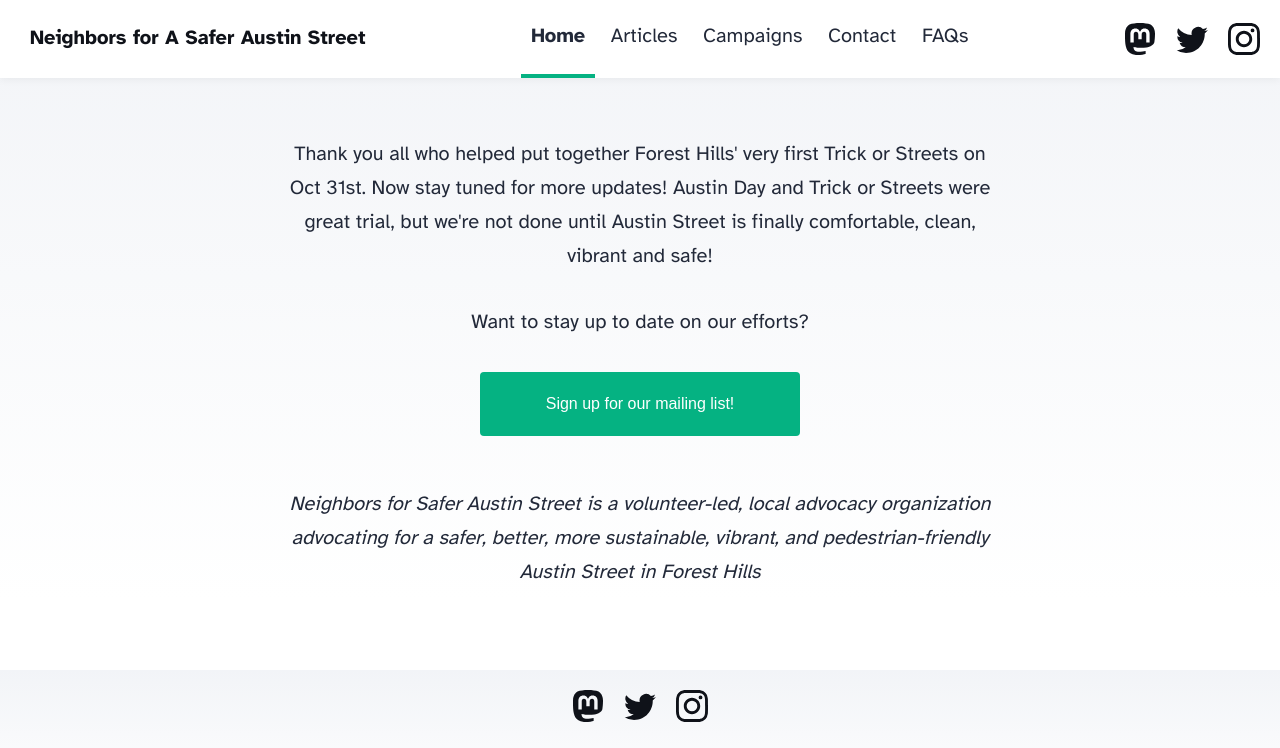
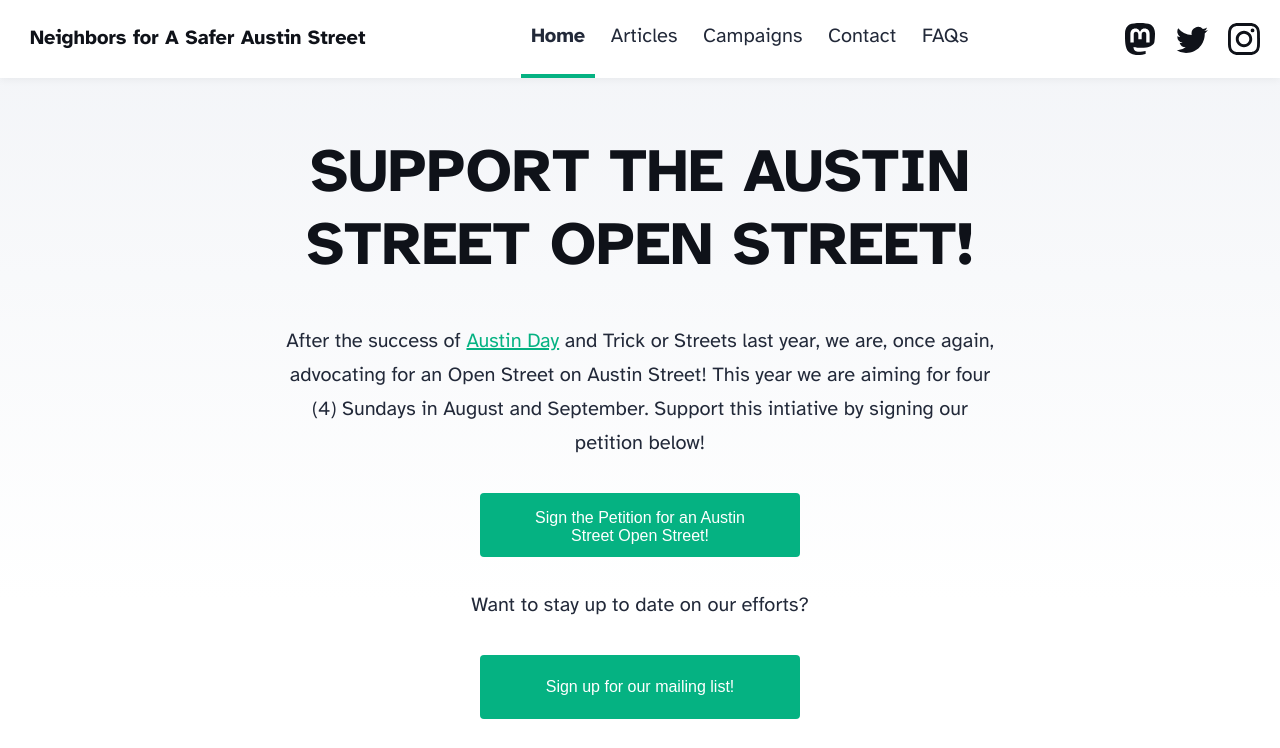
Before and after one commit to jb-reefer/nasas-astro, an Astro site: page / in a window 1280 px wide. Shown: the top 748 px of the page. Built offline with nearby package versions, Linux system fonts and the light colour scheme; Astro itself is replaced by a stand-in of ours; some packages are replaced by stand-ins of ours.

Commit message:
Update the homepage with the ASOS petition

```diff
--- a/src/pages/index.astro
+++ b/src/pages/index.astro
@@ -16,9 +16,14 @@ import ImagePath from "../components/ImagePath.astro";
     <main>
       <div class="homescreen">
 
-        <span>Thank you all who helped put together Forest Hills' very first Trick or Streets on Oct 31st.
-          Now stay tuned for more updates! Austin Day and Trick or Streets were great trial, but we're not done
-          until Austin Street is finally comfortable, clean, vibrant and safe!</span>
+        <h1>SUPPORT THE AUSTIN STREET OPEN STREET!</h1>
+
+        <span>After the success of <a href="/news/hurray-for-austin-day/">Austin Day</a> and Trick or Streets last year, we are, once again, advocating for an Open Street on Austin Street!
+          This year we are aiming for four (4) Sundays in August and September. Support this intiative by signing our petition below!</span>
+
+        <a href="https://forms.gle/BB9hRiiaqmYLXuyV7" target="_blank">
+          <button> Sign the Petition for an Austin Street Open Street! </button>
+        </a>
 
         <span>Want to stay up to date on our efforts?</span>
         <a href="https://forms.gle/EdSW5TnG5BU2Ftxc6" target="_blank">
```
